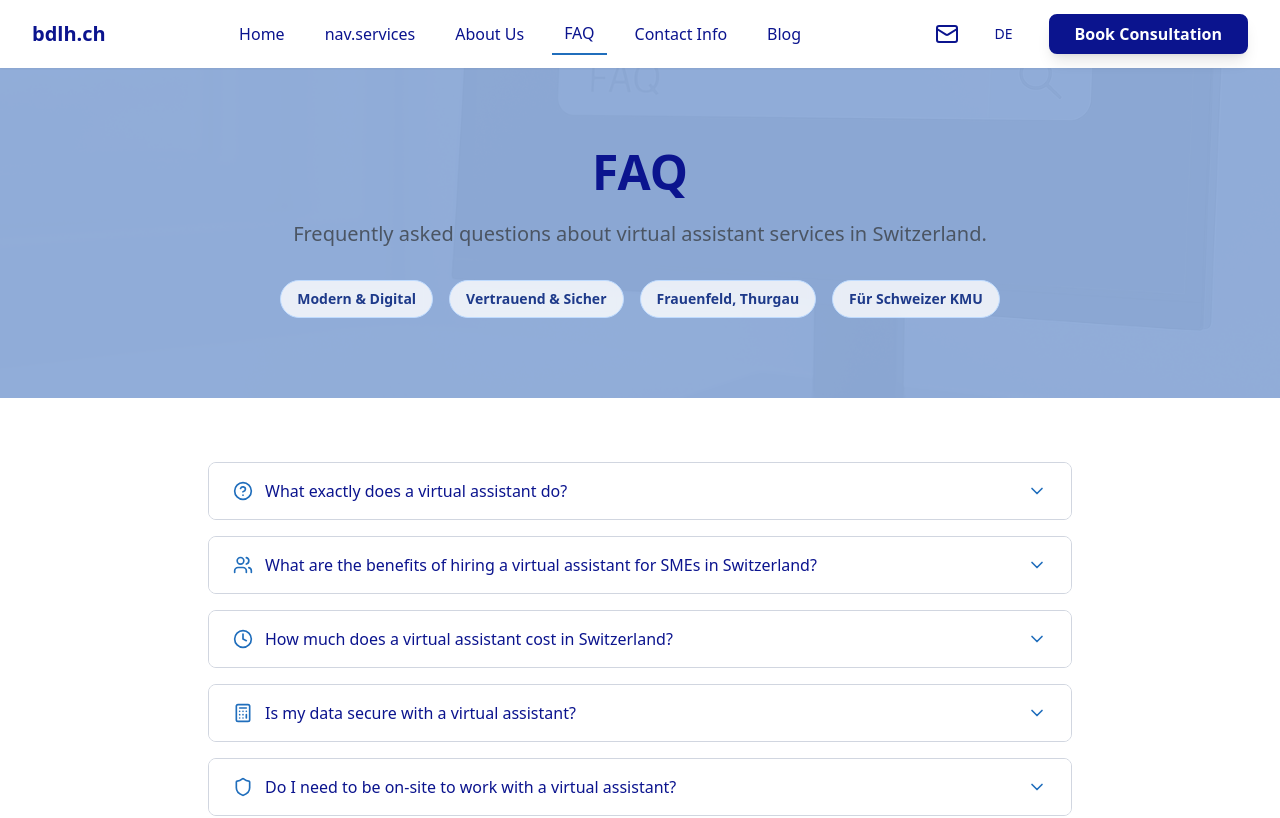
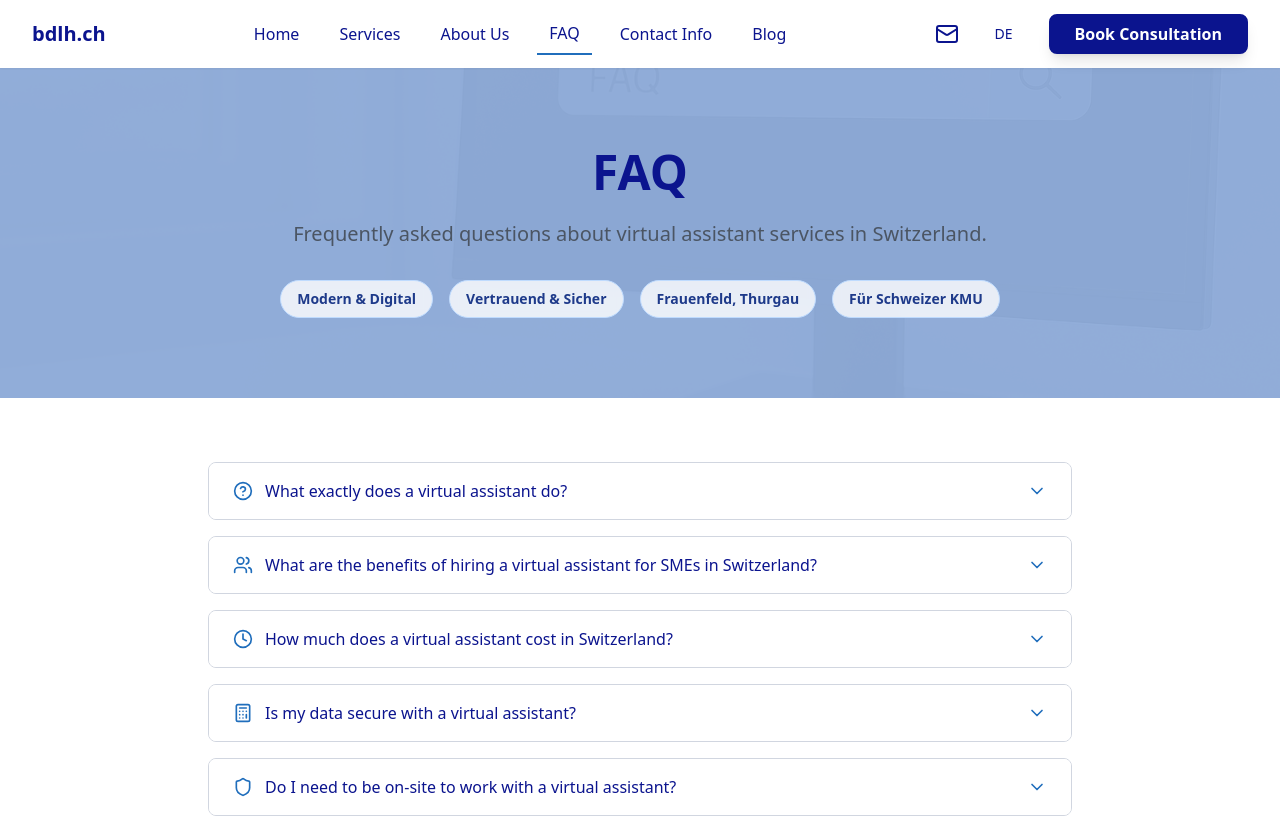
Before and after one commit to SensaiXo/haehni-virtuell-shop, a React (Vite) app: page /faq in a window 1280 px wide. Shown: the top 818 px of the page. Built offline with nearby package versions, Linux system fonts and the light colour scheme.

Commit message:
Fix: Update nav bar text
Update the navigation bar to display "Services" instead of "nav.services".

```diff
--- a/src/contexts/LanguageContext.tsx
+++ b/src/contexts/LanguageContext.tsx
@@ -298,6 +298,7 @@ const translations = {
   en: {
     // Navigation
     'nav.home': 'Home',
+    'nav.services': 'Services',
     'nav.services_packages': 'Services & Packages',
     'nav.services_overview': 'Services Overview',
     'nav.pricing_packages': 'Pricing Packages',
```
